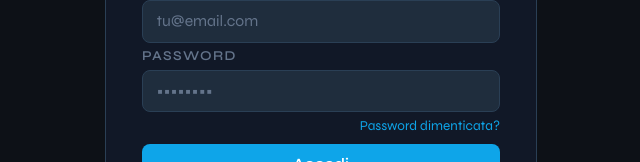
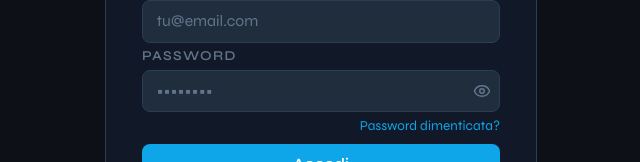
Before and after one commit to ziobob94/fishlog-client, a Vue app: page /login in a window 1280 px wide. Shown: the part 386-548 px from the top of the page, without its empty margins (319-959 px from the left). Built offline with nearby package versions, Linux system fonts and the light colour scheme; no server answers.

Commit message:
feat: Aggiungi componente PasswordInput e integra in diverse viste per migliorare la gestione delle password

```diff
--- /dev/null
+++ b/src/components/PasswordInput.vue
@@ -0,0 +1,50 @@
+<template>
+  <div class="password-input">
+    <input
+      :type="visible ? 'text' : 'password'"
+      :value="modelValue"
+      :placeholder="placeholder"
+      :required="required"
+      @input="$emit('update:modelValue', $event.target.value)"
+    />
+    <button
+      type="button"
+      class="toggle-btn"
+      :aria-label="visible ? t('common.hidePassword') : t('common.showPassword')"
+      tabindex="-1"
+      @click="visible = !visible"
+    >
+      <EyeOff v-if="visible" :size="18" />
+      <Eye v-else :size="18" />
+    </button>
+  </div>
+</template>
+
+<script setup>
+import { ref } from 'vue'
+import { useI18n } from 'vue-i18n'
+import { Eye, EyeOff } from 'lucide-vue-next'
+
+const { t } = useI18n()
+const visible = ref(false)
+
+defineProps({
+  modelValue: { type: String, default: '' },
+  placeholder: { type: String, default: '' },
+  required: { type: Boolean, default: false }
+})
+defineEmits(['update:modelValue'])
+</script>
+
+<style scoped>
+.password-input { @apply relative flex items-center; }
+.password-input input { @apply w-full pr-10; }
+.toggle-btn {
+  @apply absolute right-2 flex items-center justify-center text-muted;
+  background: none;
+  border: none;
+  cursor: pointer;
+  padding: 0;
+}
+.toggle-btn:hover { @apply text-ocean; }
+</style>
--- a/src/i18n/locales/it.json
+++ b/src/i18n/locales/it.json
@@ -14,7 +14,9 @@
 		"login": "Accedi",
 		"error": "Errore",
 		"none": "—",
-		"fieldInfo": "Informazioni sul campo"
+		"fieldInfo": "Informazioni sul campo",
+		"showPassword": "Mostra password",
+		"hidePassword": "Nascondi password"
 	},
 	"nav": {
 		"home": "Home",
--- a/src/views/LoginView.vue
+++ b/src/views/LoginView.vue
@@ -32,7 +32,7 @@
           </div>
           <div class="form-group mb-1">
             <label>{{ t('login.passwordLabel') }}</label>
-            <input v-model="password" type="password" :placeholder="t('login.passwordPlaceholder')" required />
+            <PasswordInput v-model="password" :placeholder="t('login.passwordPlaceholder')" required />
           </div>
           <p class="forgot-link mb-2">
             <RouterLink to="/forgot-password">{{ t('login.forgotPassword') }}</RouterLink>
@@ -61,6 +61,7 @@ import { useI18n } from 'vue-i18n'
 import { Fish } from 'lucide-vue-next'
 import { useAuthStore } from '../stores/auth.js'
 import { useFeaturesStore } from '../stores/features.js'
+import PasswordInput from '../components/PasswordInput.vue'
 
 const { t }    = useI18n()
 const auth     = useAuthStore()
--- a/src/views/ProfileView.vue
+++ b/src/views/ProfileView.vue
@@ -43,11 +43,11 @@
           <h4>{{ t('profile.credentials.passwordTitle') }}</h4>
           <div class="form-group">
             <label>{{ t('profile.credentials.currentPassword') }}</label>
-            <input v-model="pwForm.currentPassword" type="password" />
+            <PasswordInput v-model="pwForm.currentPassword" />
           </div>
           <div class="form-group mt-1">
             <label>{{ t('profile.credentials.newPassword') }}</label>
-            <input v-model="pwForm.newPassword" type="password" />
+            <PasswordInput v-model="pwForm.newPassword" />
           </div>
           <p v-if="pwError" class="error-msg mt-1">{{ pwError }}</p>
           <p v-if="pwSaved" class="success-msg mt-1">{{ t('profile.credentials.passwordUpdated') }}</p>
@@ -68,7 +68,7 @@
           </div>
           <div v-if="auth.user?.hasPassword" class="form-group mt-1">
             <label>{{ t('profile.credentials.currentPassword') }}</label>
-            <input v-model="emailForm.currentPassword" type="password" />
+            <PasswordInput v-model="emailForm.currentPassword" />
           </div>
           <p v-if="emailError" class="error-msg mt-1">{{ emailError }}</p>
           <p v-if="emailSaved" class="success-msg mt-1">{{ t('profile.credentials.emailPending') }}</p>
@@ -150,7 +150,7 @@
           <p class="text-muted mt-1">{{ t('profile.danger.confirm') }}</p>
           <div v-if="auth.user?.hasPassword" class="form-group mt-2">
             <label>{{ t('profile.credentials.currentPassword') }}</label>
-            <input v-model="deletePassword" type="password" />
+            <PasswordInput v-model="deletePassword" />
           </div>
           <p v-if="deleteError" class="error-msg mt-2">{{ deleteError }}</p>
           <div style="display:flex;gap:.75rem;justify-content:flex-end;margin-top:1.25rem">
@@ -171,6 +171,7 @@ import { useRouter } from 'vue-router'
 import { useI18n } from 'vue-i18n'
 import { useAuthStore } from '../stores/auth.js'
 import { useFeaturesStore } from '../stores/features.js'
+import PasswordInput from '../components/PasswordInput.vue'
 
 const { t } = useI18n()
 const auth  = useAuthStore()
--- a/src/views/RegisterView.vue
+++ b/src/views/RegisterView.vue
@@ -36,7 +36,7 @@
           </div>
           <div class="form-group mb-2">
             <label>{{ t('login.passwordLabel') }}</label>
-            <input v-model="password" type="password" :placeholder="t('register.passwordPlaceholder')" required />
+            <PasswordInput v-model="password" :placeholder="t('register.passwordPlaceholder')" required />
           </div>
           <div v-if="error" class="error-msg">{{ error }}</div>
           <button type="submit" class="btn btn-primary w-full" :disabled="loading">
@@ -61,6 +61,7 @@ import { useI18n } from 'vue-i18n'
 import { Fish } from 'lucide-vue-next'
 import { useAuthStore } from '../stores/auth.js'
 import { useFeaturesStore } from '../stores/features.js'
+import PasswordInput from '../components/PasswordInput.vue'
 
 const { t }       = useI18n()
 const auth        = useAuthStore()
--- a/src/views/ResetPasswordView.vue
+++ b/src/views/ResetPasswordView.vue
@@ -14,7 +14,7 @@
       <form v-else @submit.prevent="handleSubmit">
         <div class="form-group mb-2">
           <label>{{ t('resetPassword.newPasswordLabel') }}</label>
-          <input v-model="newPassword" type="password" required />
+          <PasswordInput v-model="newPassword" required />
         </div>
         <div v-if="error" class="error-msg">{{ error }}</div>
         <button type="submit" class="btn btn-primary w-full" :disabled="loading">
@@ -35,6 +35,7 @@ import { RouterLink, useRoute } from 'vue-router'
 import { useI18n } from 'vue-i18n'
 import { Fish } from 'lucide-vue-next'
 import { useAuthStore } from '../stores/auth.js'
+import PasswordInput from '../components/PasswordInput.vue'
 
 const { t } = useI18n()
 const auth  = useAuthStore()
```
